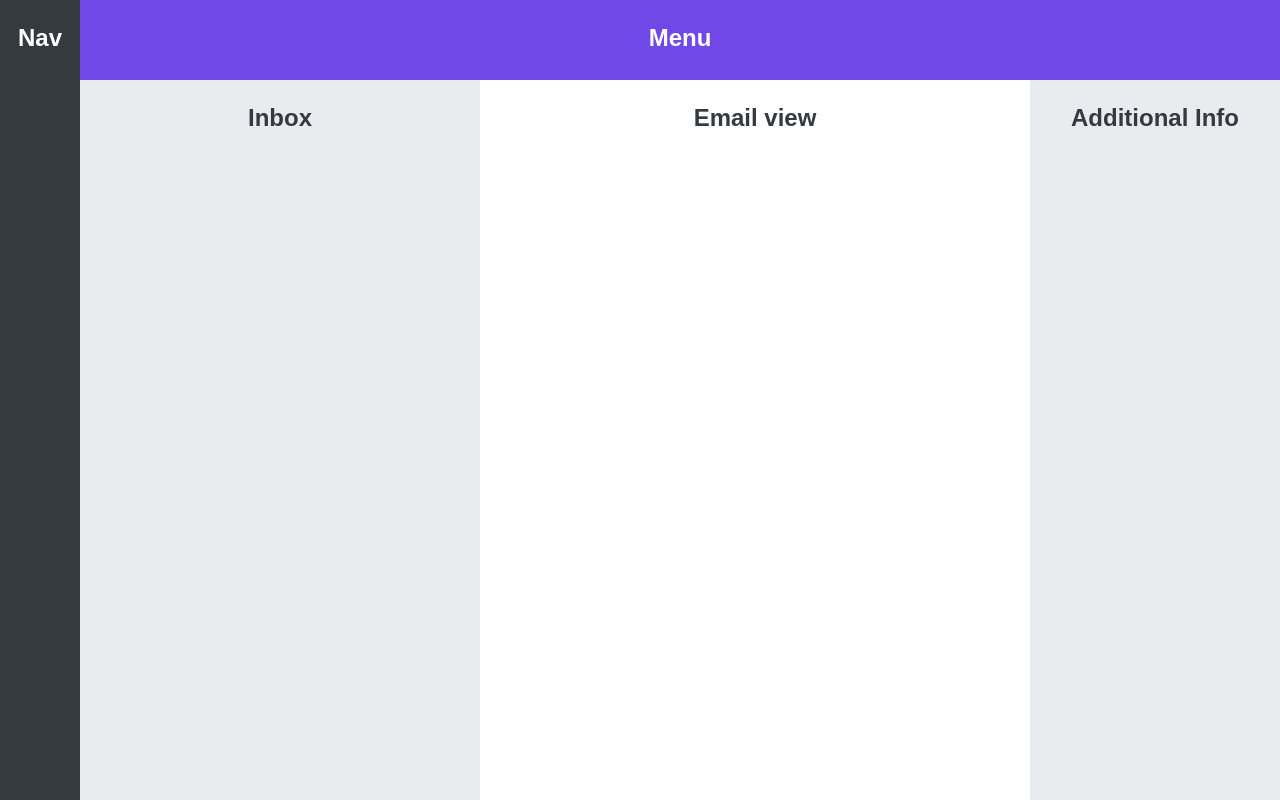
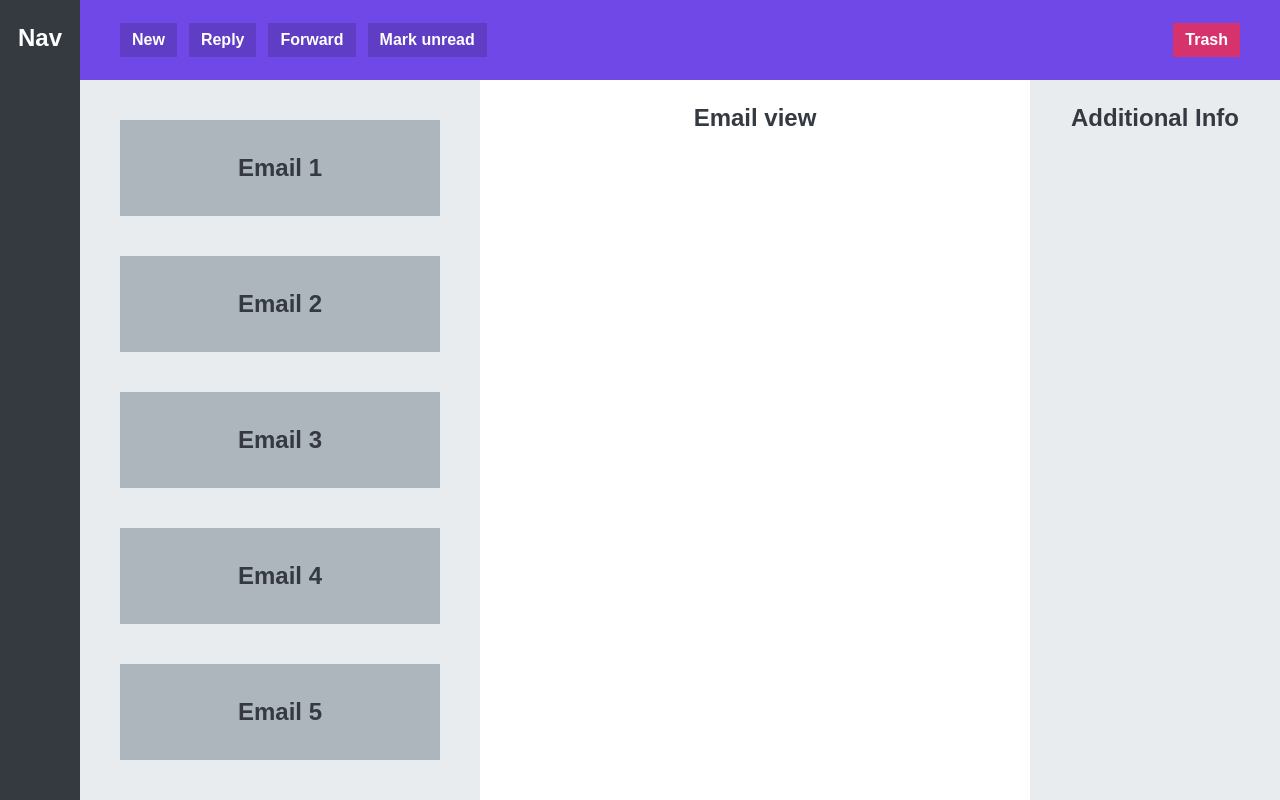
Before and after one commit to razvan-turiatca/CSS-SCSS-Projects, a plain HTML site: page Smaller CSS Projects/Web-App-Layout/index.html in a window 1280 px wide. Drawn offline with Linux system fonts and the light colour scheme.

Commit message:
created buttons and components

```diff
--- a/Smaller CSS Projects/Web-App-Layout/index.html
+++ b/Smaller CSS Projects/Web-App-Layout/index.html
@@ -9,8 +9,25 @@
   </head>
   <body>
     <nav>Nav</nav>
-    <menu>Menu</menu>
-    <section>Inbox</section>
+    <menu>
+      <button>New</button>
+      <button>Reply</button>
+      <button>Forward</button>
+      <button>Mark unread</button>
+
+      <button>Trash</button>
+    </menu>
+    <section>
+      <div class="email">Email 1</div>
+      <div class="email">Email 2</div>
+      <div class="email">Email 3</div>
+      <div class="email">Email 4</div>
+      <div class="email">Email 5</div>
+      <div class="email">Email 6</div>
+      <div class="email">Email 7</div>
+      <div class="email">Email 8</div>
+      <div class="email">Email 9</div>
+    </section>
     <main>Email view</main>
     <aside>Additional Info</aside>
   </body>
--- a/Smaller CSS Projects/Web-App-Layout/style.css
+++ b/Smaller CSS Projects/Web-App-Layout/style.css
@@ -5,7 +5,6 @@
 }
 
 nav,
-menu,
 section,
 main,
 aside {
@@ -36,10 +35,50 @@
   background-color: #7048e8;
   color: #fff;
   grid-column: 2/-1;
+  display: flex;
+  align-items: center;
+  justify-content: space-between;
+  gap: 12px;
+  padding: 0 40px;
+}
+
+button {
+  display: inline-block;
+  font-size: 16px;
+  background-color: #5f3dc4;
+  border: none;
+  cursor: pointer;
+  color: #fff;
+  padding: 8px 12px;
+  font-weight: bold;
+}
+
+button:last-child {
+  background-color: #d6336c;
+  margin-left: auto;
 }
 
 section {
   background-color: #e9ecef;
+  padding: 40px;
+  overflow: scroll;
+
+  display: flex;
+  flex-direction: column;
+  gap: 40px;
+}
+
+.email {
+  background-color: #adb5bd;
+  height: 96px;
+  /* we need flex-shrink here because by using overflow:scroll
+  in the section the flex elements (.email) shrink.
+  By using  flex-shrink: 0, instead of shrinking they allow the overflow to do its work.
+  Normally this wouldn't be necessary if these weren't flex elements.*/
+  flex-shrink: 0;
+  display: flex;
+  align-items: center;
+  justify-content: center;
 }
 
 aside {
```
